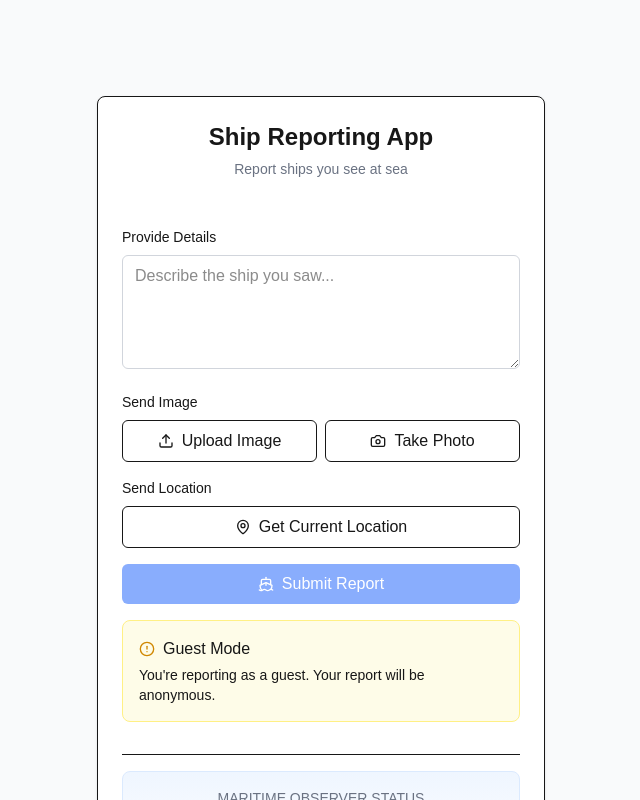
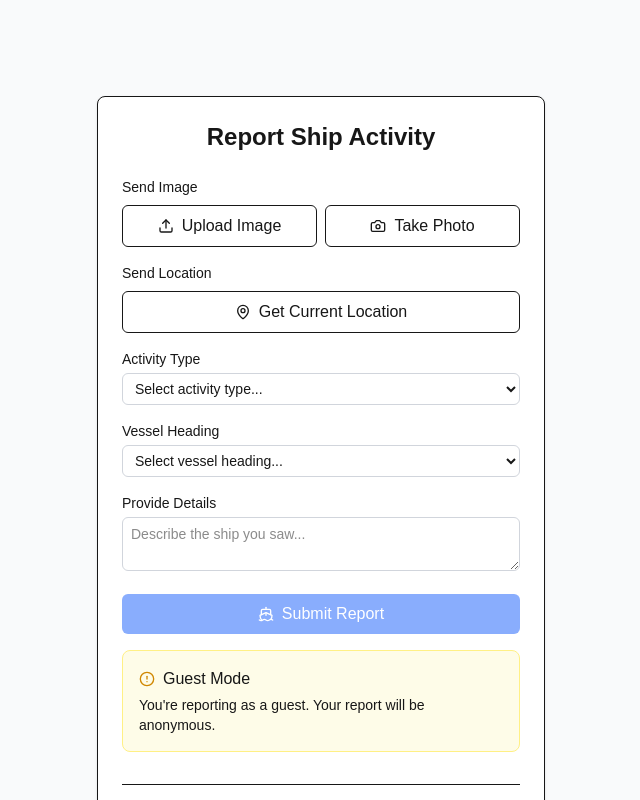
Before and after one commit to Loxinder/jolly-hacker-sea-watcher, a Next.js app in the folder web-app/: page / in a window 1280 px wide. Both pictures are taken after a click on the button "Continue as Guest". Shown: the top 800 px of the page, without its empty margins (319-959 px from the left). Built offline with nearby package versions, Linux system fonts and the light colour scheme.

Commit message:
Dropdowns and order refactor for web-app

```diff
--- a/web-app/src/app/page.tsx
+++ b/web-app/src/app/page.tsx
@@ -17,13 +17,8 @@ export default function Home() {
   return (
     <main className="flex min-h-screen flex-col items-center justify-center p-4 md:p-24 bg-gray-50">
       <div className="w-full max-w-md bg-white rounded-lg border shadow-sm">
-        <div className="p-6 space-y-1.5">
-          <h2 className="text-2xl font-semibold text-center">Ship Reporting App</h2>
-          <p className="text-sm text-gray-500 text-center">
-            {isLoggedIn ? "Report ships you see at sea" : "Login to start reporting"}
-          </p>
-        </div>
         <div className="p-6">
+          <h2 className="text-2xl font-semibold text-center mb-6">Report Ship Activity</h2>
           {isLoggedIn ? (
             <ShipReportForm
               user={user}
--- a/web-app/src/components/ship-report-form.tsx
+++ b/web-app/src/components/ship-report-form.tsx
@@ -4,6 +4,27 @@ import type React from "react"
 
 import { useState, useRef, useEffect } from "react"
 import { MapPin, AlertCircle, Ship, Upload, Check, Camera, LogOut, Star } from "lucide-react"
+
+// Add activity types interface
+const ACTIVITY_TYPES = [
+  { id: 'trespassing', label: 'Territorial Waters Trespassing' },
+  { id: 'fishing', label: 'Illegal Fishing' },
+  { id: 'pirating', label: 'Pirating Activity' },
+  { id: 'smuggling', label: 'Suspected Smuggling' },
+  { id: 'environmental', label: 'Environmental Violation' },
+  { id: 'other', label: 'Other Suspicious Activity' },
+] as const;
+
+// Add vessel headings interface
+const VESSEL_HEADINGS = [
+  { id: 'N', label: 'North' },
+  { id: 'E', label: 'East' },
+  { id: 'S', label: 'South' },
+  { id: 'W', label: 'West' },
+  { id: 'docked', label: 'Docked' },
+  { id: 'stationary', label: 'Stationary' },
+  { id: 'unknown', label: 'Unknown' },
+] as const;
 
 interface ShipReportFormProps {
   user: { id: string; name: string; score: number } | null
@@ -20,6 +41,8 @@ export default function ShipReportForm({ user, onLogout }: ShipReportFormProps)
   const [isSubmitting, setIsSubmitting] = useState(false)
   const [isSuccess, setIsSuccess] = useState(false)
   const [isCameraActive, setIsCameraActive] = useState(false)
+  const [activityType, setActivityType] = useState<string>('')
+  const [vesselHeading, setVesselHeading] = useState<string>('')
 
   const fileInputRef = useRef<HTMLInputElement>(null)
   const videoRef = useRef<HTMLVideoElement>(null)
@@ -129,6 +152,8 @@ export default function ShipReportForm({ user, onLogout }: ShipReportFormProps)
     const formData = new FormData()
     if (image) formData.append("image", image)
     formData.append("description", description)
+    formData.append("activityType", activityType)
+    formData.append("vesselHeading", vesselHeading)
 
     if (location) {
       formData.append("latitude", location.latitude.toString())
@@ -233,21 +258,6 @@ export default function ShipReportForm({ user, onLogout }: ShipReportFormProps)
       ) : (
         <form onSubmit={handleSubmit} className="space-y-4">
           <div className="space-y-2">
-            <label htmlFor="description" className="block text-sm font-medium">
-              Provide Details
-            </label>
-            <textarea
-              id="description"
-              className="w-full rounded-md border border-gray-300 px-3 py-2 focus:outline-none focus:ring-2 focus:ring-blue-500 focus:border-transparent"
-              placeholder="Describe the ship you saw..."
-              value={description}
-              onChange={(e) => setDescription(e.target.value)}
-              required
-              rows={4}
-            />
-          </div>
-
-          <div className="space-y-2">
             <label className="block text-sm font-medium">Send Image</label>
             {imagePreview ? (
               <div className="border rounded-md p-2">
@@ -340,9 +350,64 @@ export default function ShipReportForm({ user, onLogout }: ShipReportFormProps)
             )}
           </div>
 
+          {/* Activity Type Dropdown */}
+          <div className="space-y-1">
+            <label htmlFor="activityType" className="block text-sm font-medium">
+              Activity Type
+            </label>
+            <select
+              id="activityType"
+              value={activityType}
+              onChange={(e) => setActivityType(e.target.value)}
+              className="w-full rounded-md border border-gray-300 px-2 py-1.5 text-sm focus:outline-none focus:ring-2 focus:ring-blue-500 focus:border-transparent bg-white"
+            >
+              <option value="">Select activity type...</option>
+              {ACTIVITY_TYPES.map(type => (
+                <option key={type.id} value={type.id}>
+                  {type.label}
+                </option>
+              ))}
+            </select>
+          </div>
+
+          {/* Vessel Heading Dropdown */}
+          <div className="space-y-1">
+            <label htmlFor="vesselHeading" className="block text-sm font-medium">
+              Vessel Heading
+            </label>
+            <select
+              id="vesselHeading"
+              value={vesselHeading}
+              onChange={(e) => setVesselHeading(e.target.value)}
+              className="w-full rounded-md border border-gray-300 px-2 py-1.5 text-sm focus:outline-none focus:ring-2 focus:ring-blue-500 focus:border-transparent bg-white"
+            >
+              <option value="">Select vessel heading...</option>
+              {VESSEL_HEADINGS.map(heading => (
+                <option key={heading.id} value={heading.id}>
+                  {heading.label}
+                </option>
+              ))}
+            </select>
+          </div>
+
+          {/* Details textarea now comes after activity type */}
+          <div className="space-y-1">
+            <label htmlFor="description" className="block text-sm font-medium">
+              Provide Details
+            </label>
+            <textarea
+              id="description"
+              className="w-full rounded-md border border-gray-300 px-2 py-1.5 text-sm focus:outline-none focus:ring-2 focus:ring-blue-500 focus:border-transparent"
+              placeholder="Describe the ship you saw..."
+              value={description}
+              onChange={(e) => setDescription(e.target.value)}
+              rows={2}
+            />
+          </div>
+
           <button
             type="submit"
-            disabled={isSubmitting || (!description && !image)}
+            disabled={isSubmitting || (!image && !location)}
             className="w-full bg-blue-600 text-white px-4 py-2 rounded-md hover:bg-blue-700 disabled:opacity-50 disabled:cursor-not-allowed flex items-center justify-center gap-2"
           >
             <Ship className="h-4 w-4" />
```
